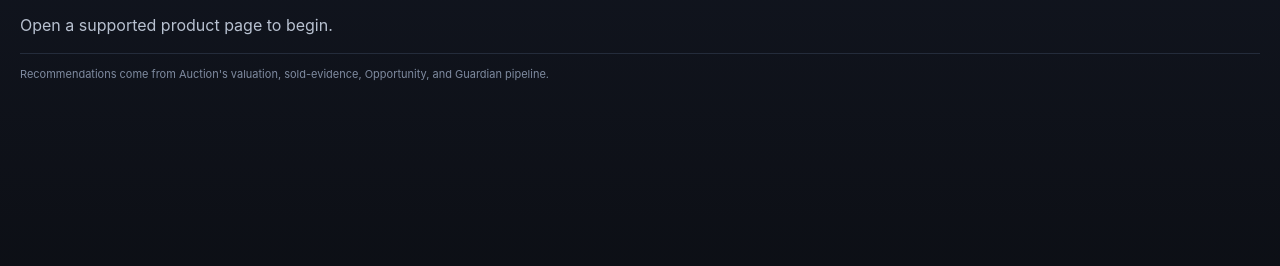
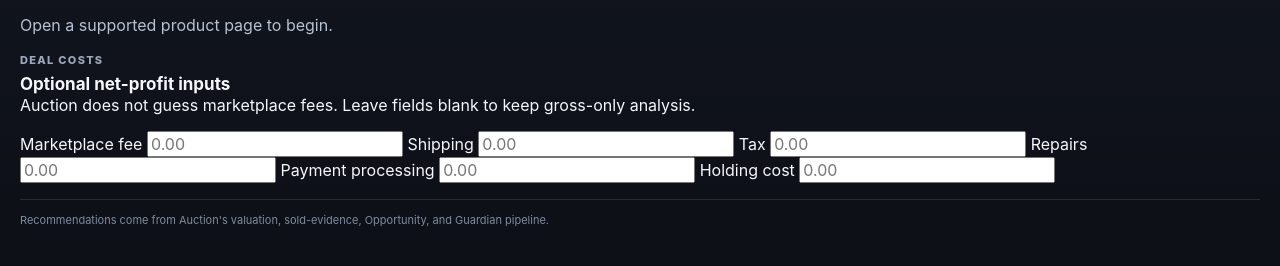
Before and after one commit to Justintech80s/Auction-, a website with bundled scripts: page extension/sidepanel/index.html in a window 1280 px wide. Shown: the part 68-334 px from the top of the page. Built offline with nearby package versions, Linux system fonts and the light colour scheme.

Commit message:
feat: add cost inputs and net profit metrics

```diff
--- a/extension/sidepanel/index.html
+++ b/extension/sidepanel/index.html
@@ -19,6 +19,41 @@
 
     <p id="panel-message" class="panel-message">Open a supported product page to begin.</p>
 
+    <section class="cost-card" aria-labelledby="cost-heading">
+      <div>
+        <p class="label">Deal Costs</p>
+        <h2 id="cost-heading">Optional net-profit inputs</h2>
+        <p class="helper-text">Auction does not guess marketplace fees. Leave fields blank to keep gross-only analysis.</p>
+      </div>
+
+      <div class="cost-grid">
+        <label class="cost-field" for="cost-marketplace-fee">
+          <span>Marketplace fee</span>
+          <input id="cost-marketplace-fee" type="number" min="0" step="0.01" inputmode="decimal" placeholder="0.00">
+        </label>
+        <label class="cost-field" for="cost-shipping">
+          <span>Shipping</span>
+          <input id="cost-shipping" type="number" min="0" step="0.01" inputmode="decimal" placeholder="0.00">
+        </label>
+        <label class="cost-field" for="cost-tax">
+          <span>Tax</span>
+          <input id="cost-tax" type="number" min="0" step="0.01" inputmode="decimal" placeholder="0.00">
+        </label>
+        <label class="cost-field" for="cost-repairs">
+          <span>Repairs</span>
+          <input id="cost-repairs" type="number" min="0" step="0.01" inputmode="decimal" placeholder="0.00">
+        </label>
+        <label class="cost-field" for="cost-payment-processing">
+          <span>Payment processing</span>
+          <input id="cost-payment-processing" type="number" min="0" step="0.01" inputmode="decimal" placeholder="0.00">
+        </label>
+        <label class="cost-field" for="cost-holding">
+          <span>Holding cost</span>
+          <input id="cost-holding" type="number" min="0" step="0.01" inputmode="decimal" placeholder="0.00">
+        </label>
+      </div>
+    </section>
+
     <section id="analysis-result" class="analysis-card" hidden>
       <div class="product-block">
         <p class="label">Product</p>
@@ -29,7 +64,10 @@
         <div class="metric"><dt>Current Price</dt><dd id="current-price">—</dd></div>
         <div class="metric"><dt>Estimated Value</dt><dd id="estimated-value">—</dd></div>
         <div class="metric"><dt>Value Range</dt><dd id="value-range">—</dd></div>
-        <div class="metric"><dt>Potential Profit</dt><dd id="potential-profit">—</dd></div>
+        <div class="metric"><dt>Gross Profit</dt><dd id="potential-profit">—</dd></div>
+        <div class="metric"><dt>Total Costs</dt><dd id="total-costs">—</dd></div>
+        <div class="metric"><dt>Net Profit</dt><dd id="net-profit">—</dd></div>
+        <div class="metric"><dt>Net Margin</dt><dd id="net-margin">—</dd></div>
         <div class="metric"><dt>Confidence</dt><dd id="confidence">—</dd></div>
         <div class="metric"><dt>Verified Sold</dt><dd id="verified-sold-count">0</dd></div>
       </dl>
```
